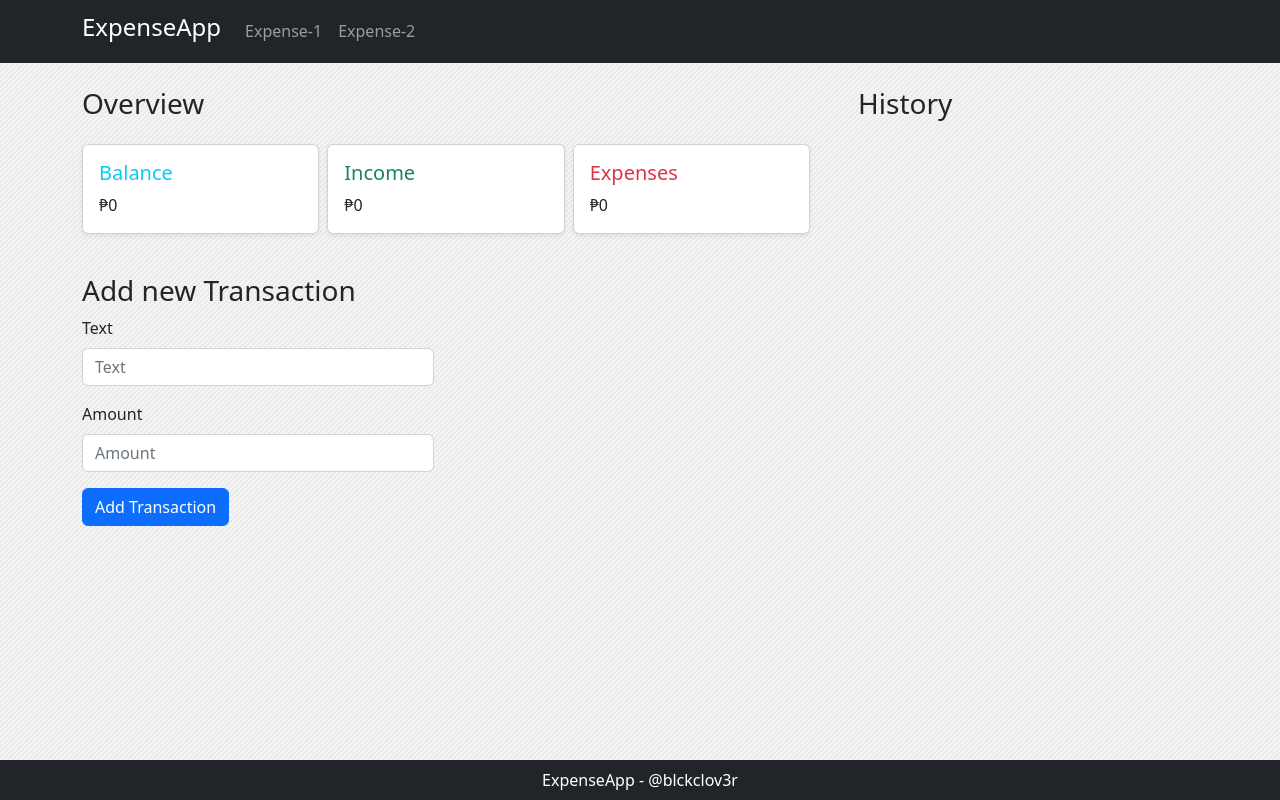
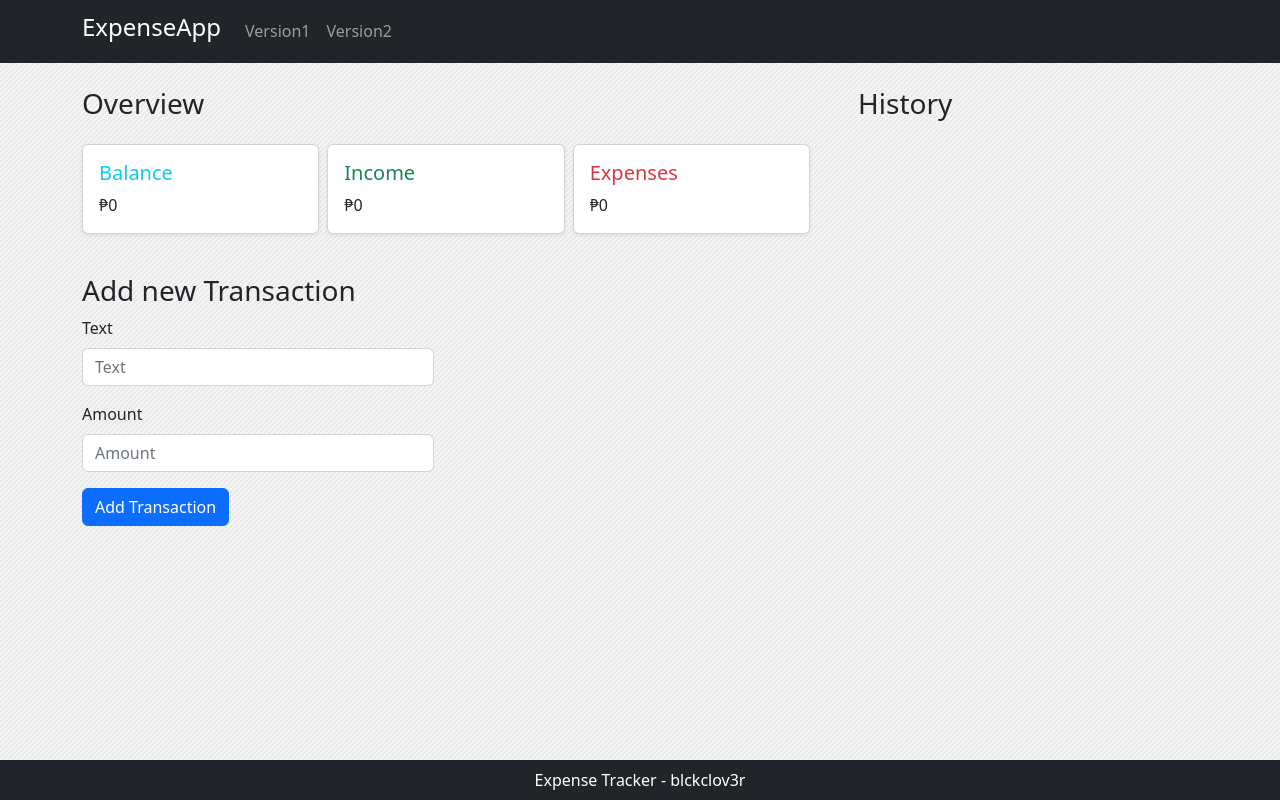
Before and after one commit to blckclov3r/ExpenseApp, a React (Create React App) app: page / in a window 1280 px wide. Built offline with nearby package versions, Linux system fonts and the light colour scheme.

Commit message:
Revert "commit changes"
This reverts commit 46c6b9f605de31d07b8be01929430f971243a677.

```diff
--- a/src/components/Footer.js
+++ b/src/components/Footer.js
@@ -3,6 +3,6 @@ import { Container } from 'react-bootstrap'
 export default function Footer() {
   return (
     <footer className='py-2 bg-dark text-white mt-auto'><Container className='text-center'>
-        ExpenseApp - @blckclov3r</Container></footer>
+        Expense Tracker - blckclov3r</Container></footer>
   )
 }
--- a/src/components/Header.js
+++ b/src/components/Header.js
@@ -12,8 +12,8 @@ export default function Header() {
              <Container>
              <Link className='navbar-brand' to="v1"><h1 className='fs-4'>ExpenseApp</h1></Link>
                 <Nav className="mr-auto">
-                    <Link className='nav-link' to="v1">Expense-1</Link>
-                    <Link className='nav-link' to="v2">Expense-2</Link>
+                    <Link className='nav-link' to="v1">Version1</Link>
+                    <Link className='nav-link' to="v2">Version2</Link>
                 </Nav>
                 <Nav className="ms-auto">
                 </Nav>
--- a/src/components/v1/TransactionList.js
+++ b/src/components/v1/TransactionList.js
@@ -5,6 +5,7 @@ import Transaction from './Transaction';
 export default function TransactionList() {
 
     const {transactions} = useContext(GlobalContext);
+
 
     return (
         <>
--- a/src/components/v2/components/BudgetCard.js
+++ b/src/components/v2/components/BudgetCard.js
@@ -20,7 +20,7 @@ export default function BudgetCard({name, amount, max, onAddExpenseClick, gray,
        classNames.push('bg-danger','bg-opacity-10','shadow-sm');
    }
    else if(gray){
-    classNames.push('bg-light','bg-opacity-10','shadow-sm');
+    classNames.push('bg-warning','bg-opacity-10','shadow-sm');
    }
    else{
       classNames.push('shadow-sm');
--- a/src/components/v2/components/ViewExpensesModal.js
+++ b/src/components/v2/components/ViewExpensesModal.js
@@ -35,7 +35,7 @@ export default function ViewExpensesModal({ budgetId, handleClose }) {
          </Stack>
       </Modal.Body>
       <Modal.Footer>
-        <div className="d-flex justify-content-between gap-2">
+        <div className="d-flex justify-content-between">
           { (budgetId !== KEY.UNCATEGORIZED) && <Button variant="danger" type='submit' onClick={()=>{
               deleteBudget(budget)
               handleClose()
```
